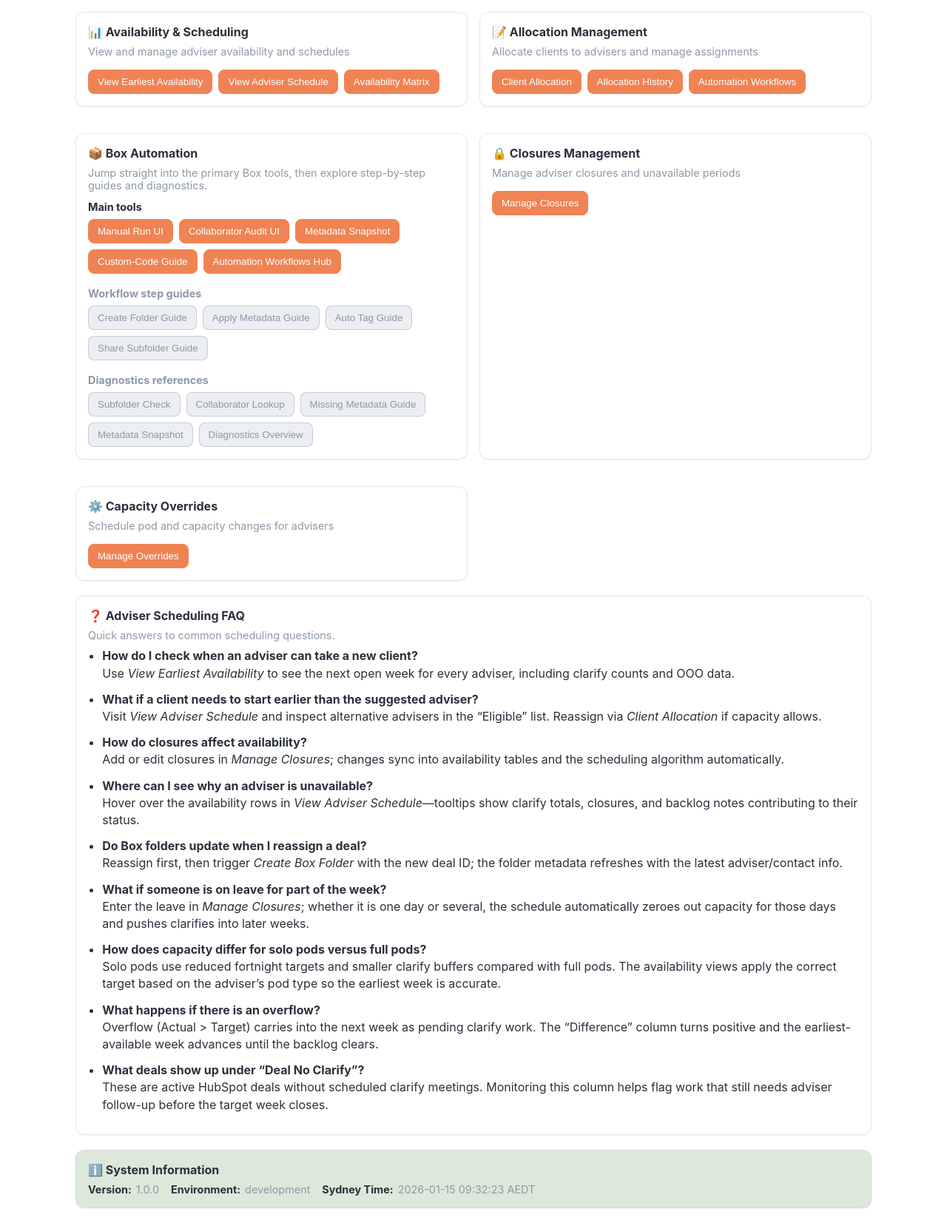
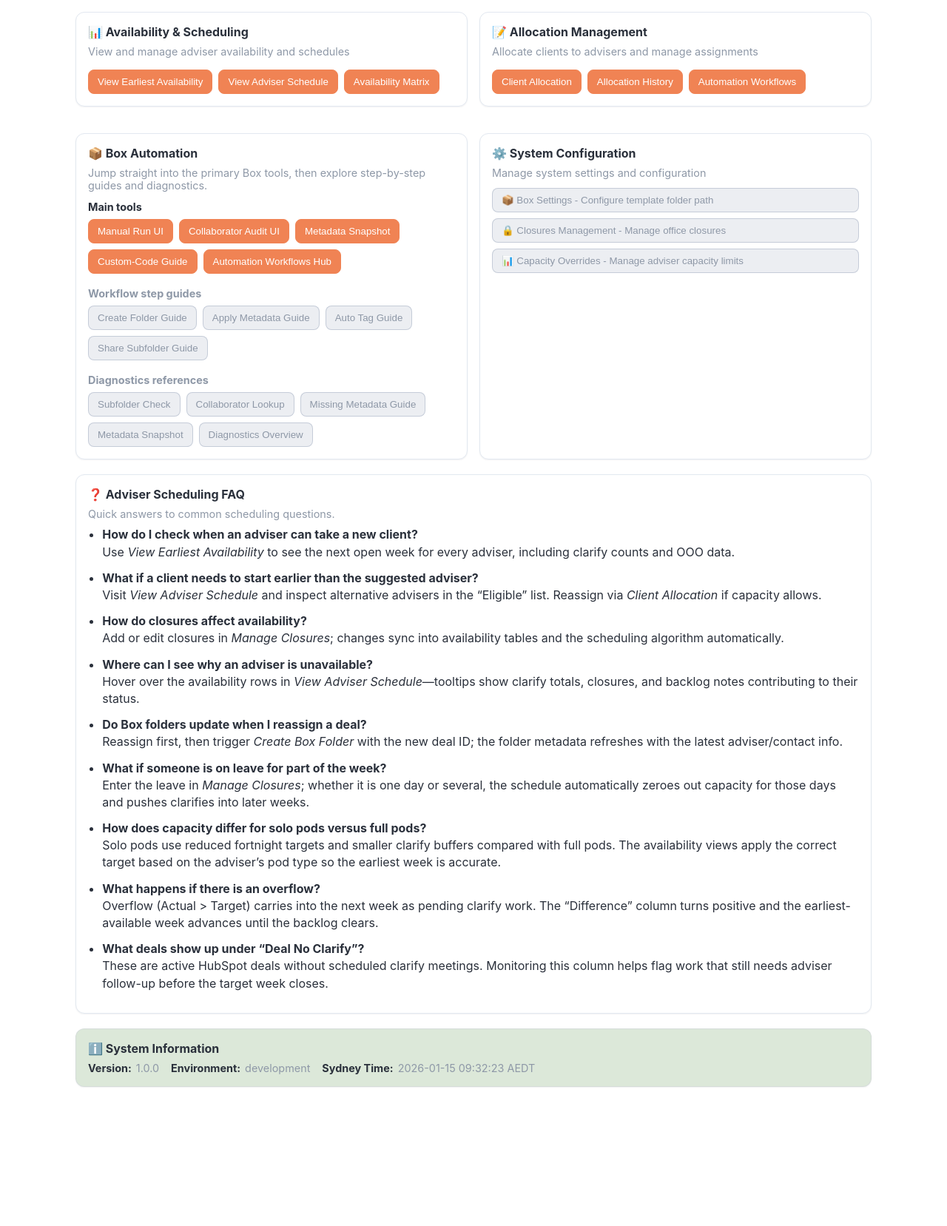
Before and after one commit to Pivot-Wealth-Digital/adviser_allocation, a Flask app: page / in a window 1280 px wide. Shown: the part 212-1869 px from the top of the page at 74% size. After the commit the page ends 1681 px from the top, so only its background shows below. Run offline with Flask 3, Linux system fonts and the light colour scheme; the visitor is signed in with stand-in values (Sample User, id 1); parts of the project's set-up code (start-up, migrations or seed data) failed here and were passed over.

Commit message:
Add dynamic Box template path configuration UI
Implement flexible Box template folder path management:
- Add admin UI at /settings/box/ui to change template path without deployment
- Store path in Firestore system_settings collection with audit trail
- Implement 5-minute cache to minimize Firestore reads
- Add test button to validate path exists in Box before saving
- Consolidate system settings (Box, Closures, Capacity) on homepage

New endpoints:
- GET /settings/box - Fetch current Box configuration
- PUT /settings/box - Update Box configuration (admin only)
- POST /settings/box/test - Test if path is valid (admin only)
- GET /settings/box/ui - Admin UI for Box settings

Files changed:
- services/box_folder_service.py: Add dynamic path lookup with caching
- main.py: Add 4 new endpoints for Box settings management
- templates/box_settings_ui.html: New admin UI template
- static/js/box_settings.js: New form handling and API client
- templates/homepage.html: Add System Configuration section

All 65 tests pass. Falls back to env var if Firestore unavailable.

Co-Authored-By: Claude Haiku 4.5 <noreply@anthropic.com>

```diff
--- a/main.py
+++ b/main.py
@@ -894,6 +894,144 @@ def capacity_overrides_ui():
         today=sydney_today().isoformat(),
         pod_type_options=pod_type_options,
         adviser_options=adviser_options,
+    )
+
+
+@app.route("/settings/box", methods=["GET"])
+def get_box_settings():
+    """Get current Box configuration from Firestore or environment."""
+    if not db:
+        return jsonify({"error": "Firestore not configured"}), 400
+
+    try:
+        doc = db.collection("system_settings").document("box_config").get()
+        if doc.exists:
+            data = doc.to_dict() or {}
+            return jsonify({
+                "template_folder_path": data.get("template_folder_path", ""),
+                "updated_at": data.get("updated_at"),
+                "updated_by": data.get("updated_by"),
+                "notes": data.get("notes", ""),
+            }), 200
+        else:
+            # Return environment variable default
+            from services.box_folder_service import BOX_TEMPLATE_PATH
+            return jsonify({
+                "template_folder_path": BOX_TEMPLATE_PATH,
+                "updated_at": None,
+                "updated_by": None,
+                "notes": "Using default from environment variable",
+            }), 200
+    except Exception as exc:
+        logger.error("Failed to load Box settings: %s", exc)
+        return jsonify({"error": str(exc)}), 500
+
+
+@app.route("/settings/box", methods=["PUT"])
+def update_box_settings():
+    """Update Box configuration (admin only)."""
+    if not db:
+        return jsonify({"error": "Firestore not configured"}), 400
+    if not is_authenticated():
+        return jsonify({"error": "Unauthorized"}), 401
+    if not request.is_json:
+        return jsonify({"error": "Expected application/json"}), 415
+
+    payload = request.get_json() or {}
+    template_path = (payload.get("template_folder_path") or "").strip()
+    notes = (payload.get("notes") or "").strip()
+
+    if not template_path:
+        return jsonify({"error": "template_folder_path is required"}), 400
+
+    try:
+        doc_data = {
+            "template_folder_path": template_path,
+            "updated_at": sydney_now().isoformat(),
+            "updated_by": session.get("username", "admin"),
+            "notes": notes,
+        }
+        db.collection("system_settings").document("box_config").set(doc_data)
+
+        # Clear cache so new path is used immediately
+        from services.box_folder_service import refresh_box_template_path_cache
+        refresh_box_template_path_cache()
+
+        logger.info("Updated Box template path to: %s", template_path)
+        return jsonify(doc_data), 200
+    except Exception as exc:
+        logger.error("Failed to update Box settings: %s", exc)
+        return jsonify({"error": str(exc)}), 500
+
+
+@app.route("/settings/box/test", methods=["POST"])
+def test_box_path():
+    """Test if a Box folder path is valid."""
+    if not is_authenticated():
+        return jsonify({"error": "Unauthorized"}), 401
+    if not request.is_json:
+        return jsonify({"error": "Expected application/json"}), 415
+
+    payload = request.get_json() or {}
+    test_path = (payload.get("path") or "").strip()
+
+    if not test_path:
+        return jsonify({"error": "path is required"}), 400
+
+    try:
+        from services.box_folder_service import ensure_box_service
+        service = ensure_box_service()
+        if not service:
+            return jsonify({"error": "Box service not configured"}), 500
+
+        # Try to resolve the path to get folder ID
+        folder_id = service._resolve_path(test_path)
+        folder_info = service._get_folder_details(folder_id)
+
+        return jsonify({
+            "valid": True,
+            "folder_id": folder_id,
+            "folder_name": folder_info.get("name"),
+            "message": f"✅ Path is valid (Folder ID: {folder_id})",
+        }), 200
+    except Exception as exc:
+        logger.warning("Box path test failed for '%s': %s", test_path, exc)
+        return jsonify({
+            "valid": False,
+            "error": str(exc),
+            "message": f"❌ Path not found: {exc}",
+        }), 400
+
+
+@app.route("/settings/box/ui")
+def box_settings_ui():
+    """UI for managing Box configuration."""
+    if not db:
+        return (
+            "<html><body><p>Firestore is not configured; cannot manage Box settings.</p></body></html>",
+            400,
+            {"Content-Type": "text/html; charset=utf-8"},
+        )
+
+    try:
+        doc = db.collection("system_settings").document("box_config").get()
+        if doc.exists:
+            settings = doc.to_dict() or {}
+        else:
+            from services.box_folder_service import BOX_TEMPLATE_PATH
+            settings = {
+                "template_folder_path": BOX_TEMPLATE_PATH,
+                "updated_at": None,
+                "notes": "Using default from environment variable",
+            }
+    except Exception as exc:
+        logger.warning("Failed to load Box settings for UI: %s", exc)
+        settings = {"template_folder_path": "", "updated_at": None, "notes": ""}
+
+    return render_template(
+        "box_settings_ui.html",
+        settings=settings,
+        today=sydney_today().isoformat(),
     )
 
 
--- a/services/box_folder_service.py
+++ b/services/box_folder_service.py
@@ -742,9 +742,61 @@ class BoxFolderService:
 
 
 BOX_API_BASE_URL = os.environ.get("BOX_API_BASE_URL", DEFAULT_BOX_API_BASE_URL)
-BOX_TEMPLATE_PATH = os.environ.get(
-    "BOX_TEMPLATE_PATH", "Team Advice/Pivot Clients/2026 Client Box Folder Template"
-)
+
+# Cache for Box template path (refreshed every 5 minutes or on settings update)
+_BOX_TEMPLATE_PATH_CACHE: Optional[str] = None
+_BOX_TEMPLATE_PATH_CACHE_TIME: float = 0
+BOX_TEMPLATE_PATH_CACHE_TTL: float = 300  # 5 minutes
+
+
+def get_box_template_path_from_settings() -> str:
+    """Get Box template path from Firestore settings, with fallback to env var.
+
+    First checks Firestore `system_settings/box_config` document for `template_folder_path`.
+    Falls back to `BOX_TEMPLATE_PATH` environment variable if not found or unavailable.
+    Uses 5-minute cache to avoid excessive Firestore reads.
+    """
+    global _BOX_TEMPLATE_PATH_CACHE, _BOX_TEMPLATE_PATH_CACHE_TIME
+
+    now = time.time()
+    if _BOX_TEMPLATE_PATH_CACHE and (now - _BOX_TEMPLATE_PATH_CACHE_TIME) < BOX_TEMPLATE_PATH_CACHE_TTL:
+        return _BOX_TEMPLATE_PATH_CACHE
+
+    try:
+        db = get_firestore_client()
+        if db:
+            doc = db.collection("system_settings").document("box_config").get()
+            if doc.exists:
+                data = doc.to_dict() or {}
+                path = (data.get("template_folder_path") or "").strip()
+                if path:
+                    logger.info("Using Box template path from Firestore: %s", path)
+                    _BOX_TEMPLATE_PATH_CACHE = path
+                    _BOX_TEMPLATE_PATH_CACHE_TIME = now
+                    return path
+    except Exception as exc:
+        logger.warning("Failed to load Box template path from Firestore: %s", exc)
+
+    # Fallback to environment variable
+    fallback = os.environ.get(
+        "BOX_TEMPLATE_PATH",
+        "Team Advice/Pivot Clients/2026 Client Box Folder Template"
+    )
+    logger.info("Using Box template path from environment variable: %s", fallback)
+    _BOX_TEMPLATE_PATH_CACHE = fallback
+    _BOX_TEMPLATE_PATH_CACHE_TIME = now
+    return fallback
+
+
+def refresh_box_template_path_cache() -> None:
+    """Clear cached Box template path (call after updating settings in Firestore)."""
+    global _BOX_TEMPLATE_PATH_CACHE, _BOX_TEMPLATE_PATH_CACHE_TIME
+    _BOX_TEMPLATE_PATH_CACHE = None
+    _BOX_TEMPLATE_PATH_CACHE_TIME = 0
+    logger.info("Cleared Box template path cache")
+
+
+BOX_TEMPLATE_PATH = get_box_template_path_from_settings()
 # Note: "1. Active Clients" folder ID is 89432789614
 BOX_ACTIVE_CLIENTS_PATH = os.environ.get(
     "BOX_ACTIVE_CLIENTS_PATH", "Team Advice/Pivot Clients/1. Active Clients"
--- a/templates/homepage.html
+++ b/templates/homepage.html
@@ -110,23 +110,25 @@
   </div>
 
   <div class="card">
-    <h4>🔒 Closures Management</h4>
-    <p class="muted">Manage adviser closures and unavailable periods</p>
-    <div class="row" style="margin-top: 16px;">
-      <a href="/closures/ui" style="text-decoration: none;">
-        <button class="primary">Manage Closures</button>
-      </a>
-    </div>
-  </div>
-
-  <div class="card">
-    <h4>⚙️ Capacity Overrides</h4>
-    <p class="muted">Schedule pod and capacity changes for advisers</p>
-    <div class="row" style="margin-top: 16px;">
-      <a href="/capacity_overrides/ui" style="text-decoration: none;">
-        <button class="primary">Manage Overrides</button>
-      </a>
-    </div>
+    <h4>⚙️ System Configuration</h4>
+    <p class="muted">Manage system settings and configuration</p>
+    <ul style="list-style: none; padding: 0; margin-top: 12px;">
+      <li style="margin-bottom: 8px;">
+        <a href="/settings/box/ui" style="text-decoration: none;">
+          <button class="ghost" style="width: 100%; text-align: left;">📦 Box Settings - Configure template folder path</button>
+        </a>
+      </li>
+      <li style="margin-bottom: 8px;">
+        <a href="/closures/ui" style="text-decoration: none;">
+          <button class="ghost" style="width: 100%; text-align: left;">🔒 Closures Management - Manage office closures</button>
+        </a>
+      </li>
+      <li style="margin-bottom: 8px;">
+        <a href="/capacity_overrides/ui" style="text-decoration: none;">
+          <button class="ghost" style="width: 100%; text-align: left;">📊 Capacity Overrides - Manage adviser capacity limits</button>
+        </a>
+      </li>
+    </ul>
   </div>
 </div>
 
```
Also changed, not shown: static/js/box_settings.js (added, +110 -0 lines), templates/box_settings_ui.html (added, +73 -0 lines).
